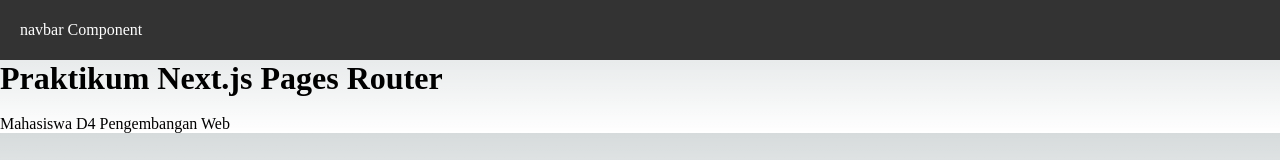
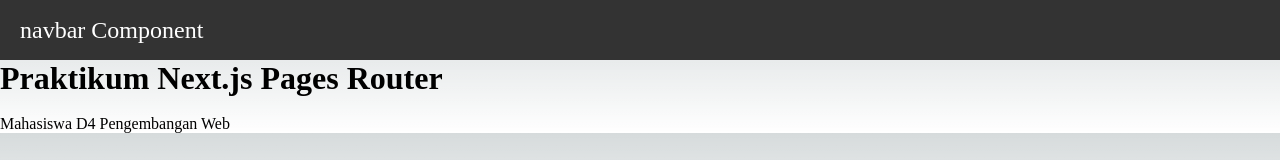
Before and after one commit to rockhubzz/Pemrograman-Berbasis-Framework, a Next.js app in the folder Praktikum 4/styling/: page / in a window 1280 px wide. Shown: the top 160 px of the page. Built offline with nearby package versions, Linux system fonts and the light colour scheme.

Commit message:
JS5 - 7. Kombinasi Global CSS + CSS Module

```diff
--- a/Praktikum 4/styling/src/components/layouts/navbar/index.tsx
+++ b/Praktikum 4/styling/src/components/layouts/navbar/index.tsx
@@ -3,7 +3,7 @@
 const Navbar = () => {
     return (
         <div className={styles.navbar}>
-            <div>navbar Component </div>
+            <div className="big">navbar Component </div>
         </div>
     );
 };
--- a/Praktikum 4/styling/src/styles/globals.css
+++ b/Praktikum 4/styling/src/styles/globals.css
@@ -100,6 +100,10 @@
     text-decoration: none;
 }
 
+.big{
+  font-size: 1.5rem;
+}
+
 @media (prefers-color-scheme: dark) {
   html {
     color-scheme: dark;
```
Also changed, not shown: 2 other files (tests, documents, lock files or other folders).
